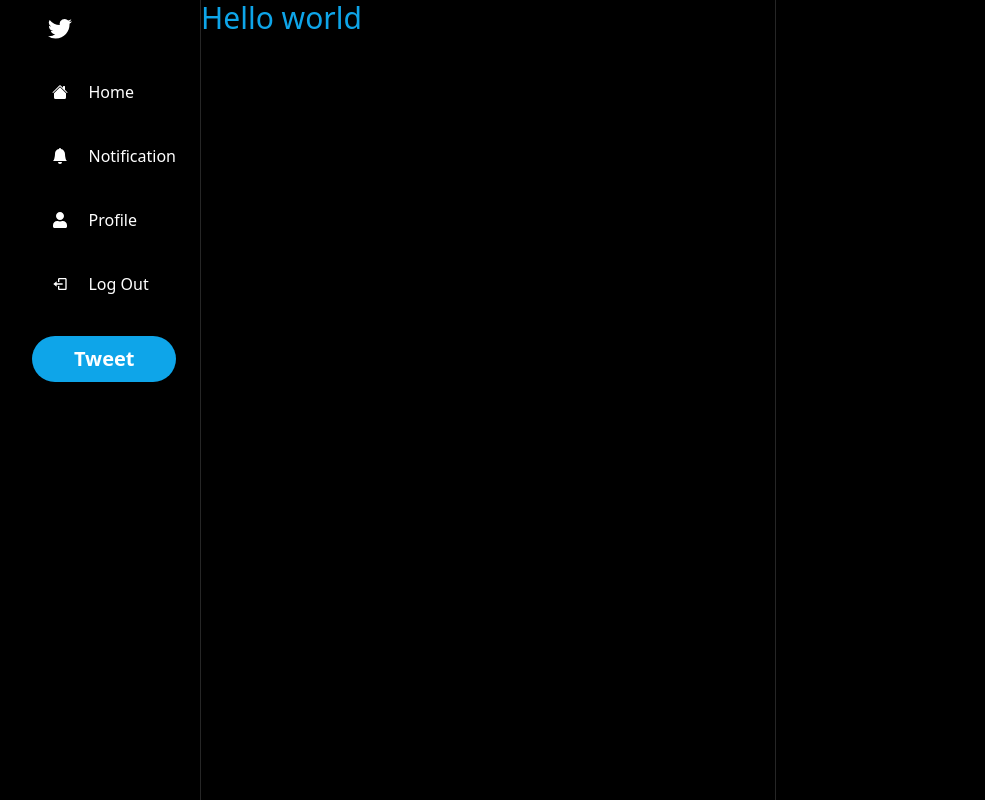
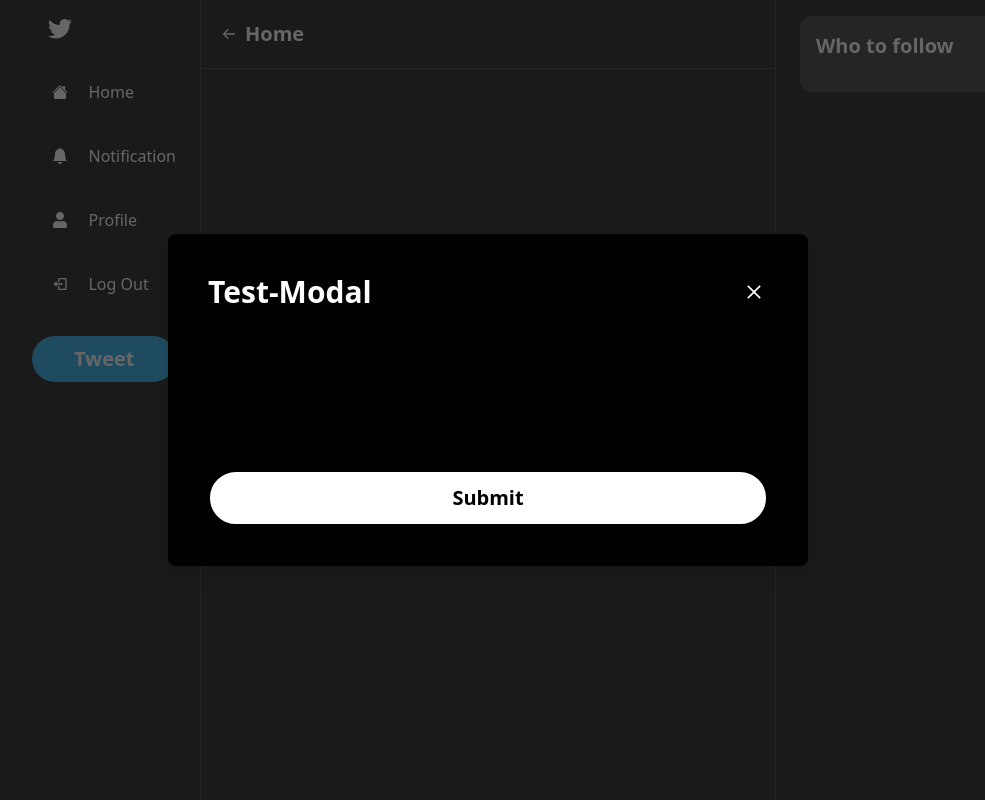
Before and after one commit to Pankaj-krCP/twitter-clone, a Next.js app: page / in a window 1280 px wide. Shown: the whole page, without its empty margins (152-1137 px from the left). Built offline with nearby package versions, Linux system fonts and the light colour scheme.

Commit message:
FE for FollowBar && Header && Modal

```diff
--- /dev/null
+++ b/components/Button.tsx
@@ -0,0 +1,53 @@
+import React from 'react'
+
+interface ButtonProps {
+    label: string;
+    secondary?: boolean;
+    fullWidth?: boolean;
+    large?: boolean;
+    onClick: () => void;
+    disabled?: boolean;
+    outline?: boolean;
+}
+
+const Button: React.FC<ButtonProps> = ({
+    label,
+    secondary,
+    fullWidth,
+    large,
+    onClick,
+    disabled,
+    outline,
+}) => {
+    return (
+        <button
+            disabled={disabled}
+            onClick={onClick}
+            className={
+                `
+                    disabled:opacity-70
+                    disabled:cursor-not-allowed
+                    rounded-full
+                    font-semibold
+                    hover:opacity-80
+                    transition
+                    border-2
+                    ${fullWidth ? 'w-full' : 'w-fit'}
+                    ${secondary ? 'bg-white' : 'bg-sky-500'}
+                    ${secondary ? 'text-black' : 'text-white'}
+                    ${secondary ? 'border-black' : 'border-sky-500'}
+                    ${large ? 'text-xl' : 'text-md'}
+                    ${large ? 'px-5' : 'px-4'}
+                    ${large ? 'py-3' : 'py-2'}
+                    ${outline ? 'bg-transparent' : ''}
+                    ${outline ? 'border-white' : ''}
+                    ${outline ? 'text-white' : ''}
+                `
+            }
+        >
+            {label}
+        </button>
+    )
+}
+
+export default Button
--- /dev/null
+++ b/components/Header.tsx
@@ -0,0 +1,33 @@
+import React, { useCallback } from 'react'
+import { useRouter } from 'next/router'
+import { BiArrowBack } from 'react-icons/bi'
+
+interface HeaderProps {
+    label: string,
+    showBackArrow: boolean
+}
+
+const Header: React.FC<HeaderProps> = ({ label, showBackArrow }) => {
+    const router = useRouter()
+    const handleBack = useCallback(() => {
+        router.back();
+    }, [router])
+    return (
+        <div className='border-b-[1px] border-neutral-800 p-5'>
+            <div className='flex flex-row items-center gap-2'>
+                {
+                    showBackArrow &&
+                    <BiArrowBack
+                        onClick={handleBack}
+                        color='white'
+                        className='cursor-pointer hover:opacity-70 transition'
+                    />
+                }
+                <h1 className='text-white text-xl font-semibold'>{label}</h1>
+            </div>
+
+        </div>
+    )
+}
+
+export default Header
--- a/components/Layout.tsx
+++ b/components/Layout.tsx
@@ -1,5 +1,6 @@
 import React from 'react'
 import Sidebar from './layout/Sidebar'
+import Followbar from './layout/Followbar'
 
 interface LayoutProps {
     children: React.ReactNode
@@ -14,6 +15,7 @@
                     <div className='col-span-3 lg:col-span-2 border-x-[1px] border-neutral-800'>
                         {children}
                     </div>
+                    <Followbar />
                 </div>
             </div>
         </div>
--- /dev/null
+++ b/components/Modal.tsx
@@ -0,0 +1,112 @@
+import { useCallback } from "react";
+import { AiOutlineClose } from "react-icons/ai";
+import Button from "./Button";
+
+interface ModalProps {
+    isOpen?: boolean;
+    onClose: () => void;
+    onSubmit: () => void;
+    title?: string;
+    body?: React.ReactElement;
+    footer?: React.ReactElement;
+    actionLabel: string;
+    disabled?: boolean;
+}
+
+const Modal: React.FC<ModalProps> = ({ isOpen, onClose, onSubmit, title, body, actionLabel, footer, disabled }) => {
+    const handleClose = useCallback(() => {
+        if (disabled) {
+            return;
+        }
+
+        onClose();
+    }, [onClose, disabled]);
+
+    const handleSubmit = useCallback(() => {
+        if (disabled) {
+            return;
+        }
+
+        onSubmit();
+    }, [onSubmit, disabled]);
+
+    if (!isOpen) {
+        return null;
+    }
+
+    return (
+        <>
+            <div
+                className="
+          justify-center
+          items-center
+          flex
+          overflow-x-hidden
+          overflow-y-auto
+          fixed
+          inset-0
+          z-50
+          outline-none
+          focus:outline-none
+          bg-neutral-800
+          bg-opacity-70
+        "
+            >
+                <div className="relative w-full lg:w-3/6 my-6 mx-auto lg:max-w-3xl h-full lg:h-auto">
+                    <div className="
+            h-full
+            lg:h-auto
+            border-0
+            rounded-lg
+            shadow-lg
+            relative
+            flex
+            flex-col
+            w-full
+            bg-black
+            outline-none
+            focus:outline-none
+            "
+                    >
+                        <div className="
+              flex
+              items-center
+              justify-between
+              p-10
+              rounded-t
+              "
+                        >
+                            <h3 className="text-3xl font-semibold text-white">
+                                {title}
+                            </h3>
+                            <button
+                                className="
+                  p-1
+                  ml-auto
+                  border-0
+                  text-white
+                  hover:opacity-70
+                  transition
+                "
+                                onClick={handleClose}
+                            >
+                                <AiOutlineClose size={20} />
+                            </button>
+                        </div>
+
+                        <div className="relative p-10 flex-auto">
+                            {body}
+                        </div>
+
+                        <div className="flex flex-col gap-2 p-10">
+                            <Button disabled={disabled} label={actionLabel} secondary fullWidth large onClick={handleSubmit} />
+                            {footer}
+                        </div>
+                    </div>
+                </div>
+            </div>
+        </>
+    );
+}
+
+export default Modal;
--- /dev/null
+++ b/components/layout/Followbar.tsx
@@ -0,0 +1,14 @@
+import React from 'react'
+
+const Followbar = () => {
+    return (
+        <div className='px-6 py-4 hidden lg:block'>
+            <div className='bg-neutral-800 rounded-xl p-4'>
+                <h2 className='text-white text-xl font-semibold'>Who to follow</h2>
+                <div className='flex flex-col gap-6 mt-4'></div>
+            </div>
+        </div>
+    )
+}
+
+export default Followbar
--- a/pages/_app.tsx
+++ b/pages/_app.tsx
@@ -1,11 +1,15 @@
 import type { AppProps } from "next/app";
+import "@/styles/globals.css";
 import Layout from "@/components/Layout";
-import "@/styles/globals.css";
+import Modal from "@/components/Modal";
 
 export default function App({ Component, pageProps }: AppProps) {
   return (
-    <Layout>
-      <Component {...pageProps} />
-    </Layout>
+    <>
+      <Modal isOpen={true} title="Test-Modal" actionLabel="Submit" />
+      <Layout>
+        <Component {...pageProps} />
+      </Layout>
+    </>
   )
 }
--- a/pages/index.tsx
+++ b/pages/index.tsx
@@ -1,10 +1,11 @@
 import Image from "next/image";
 import { Inter } from "next/font/google";
+import Header from "@/components/Header";
 
 const inter = Inter({ subsets: ["latin"] });
 
 export default function Home() {
   return (
-    <div className="text-sky-500 text-3xl">Hello world</div>
+    <Header showBackArrow={true} label={"Home"} />
   );
 }
```
